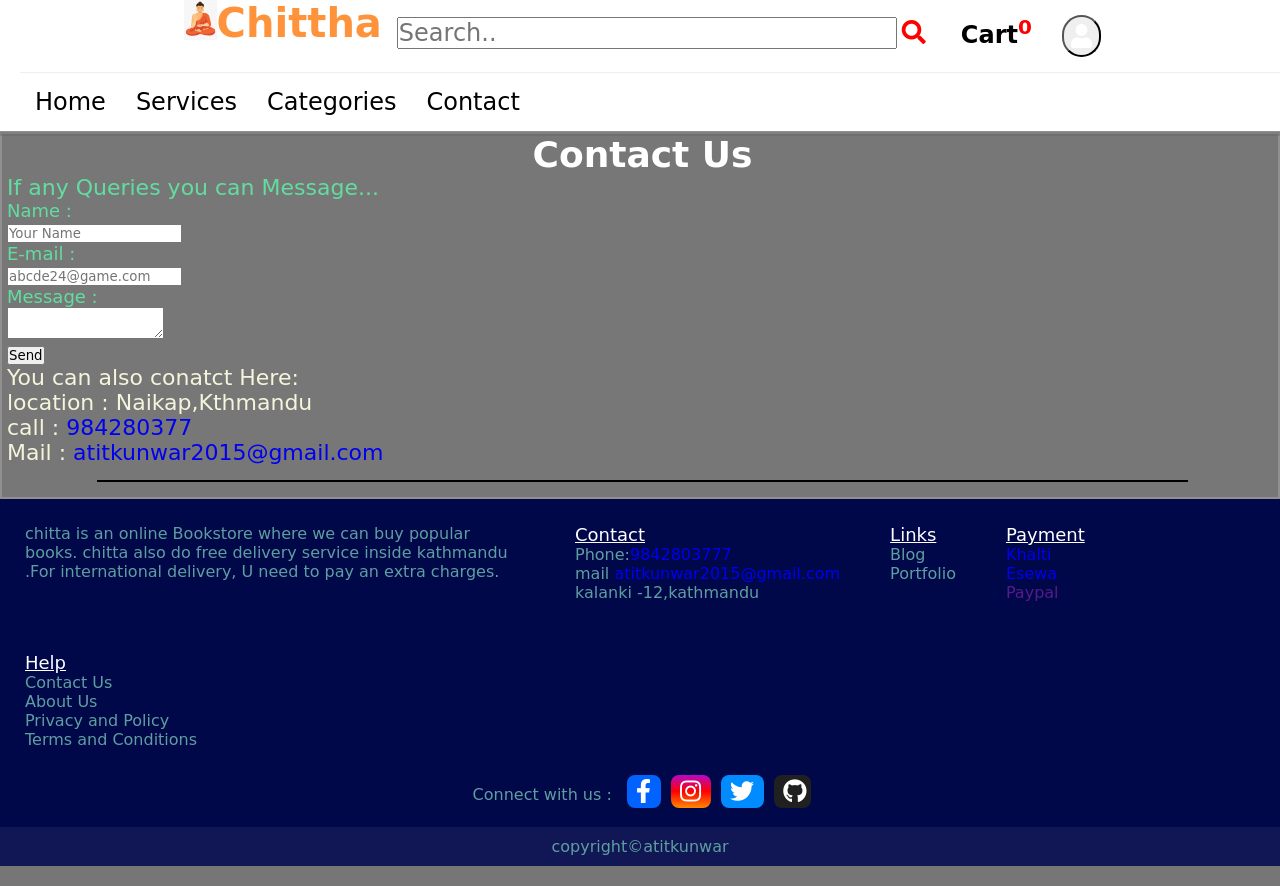
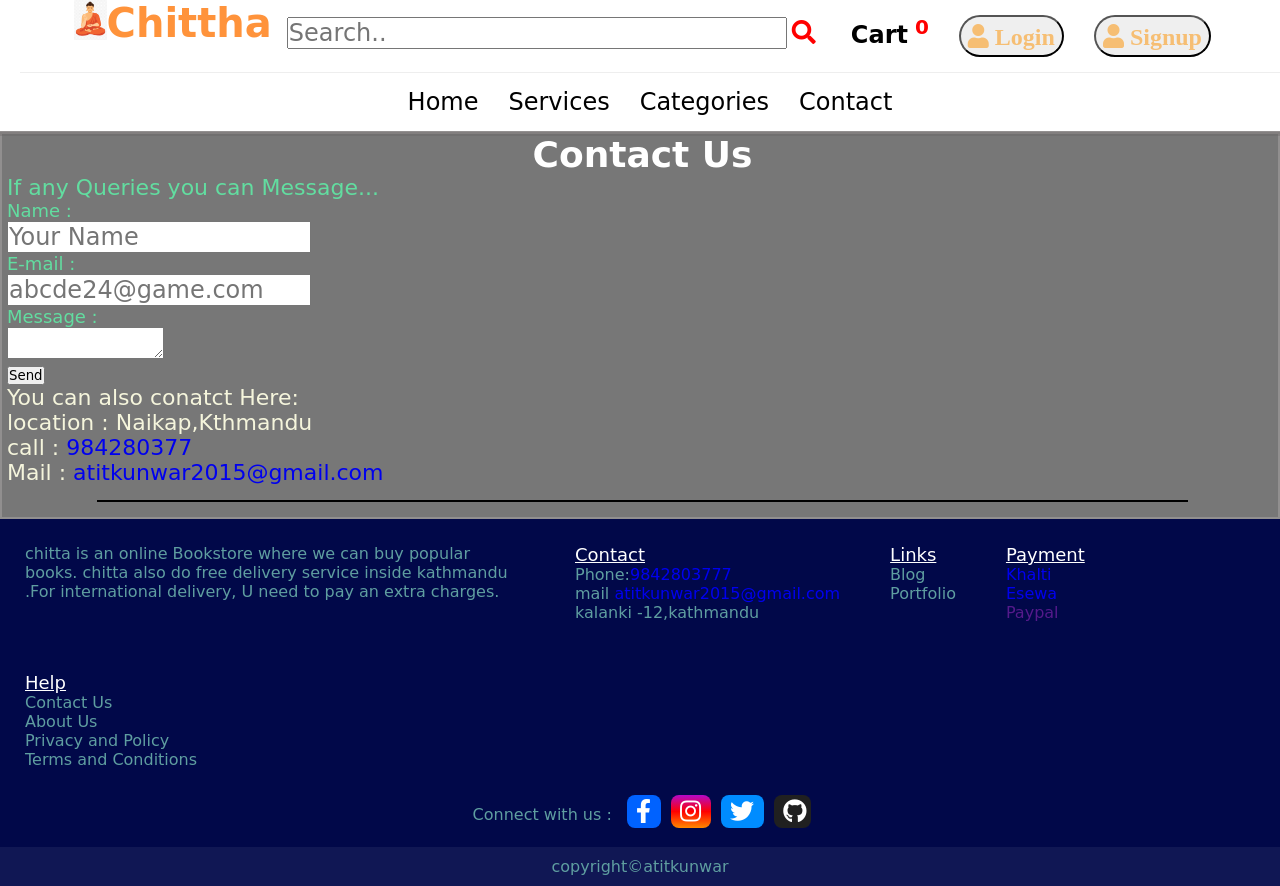
Before and after one commit to kunwaratit/PHP, a PHP site: page /contact.php in a window 1280 px wide. Run offline with PHP 8.4, Linux system fonts and the light colour scheme; some libraries are stand-ins or nearby versions.

Commit message:
rearrange

```diff
--- a/website/Documentation.txt
+++ b/website/Documentation.txt
@@ -1,4 +1,5 @@
 mysql -database- add data ,image,name,price,discount,id
 php - to create cart-> session is used
     -to enter to page
-js- to validate form ,patternmatching
+js  - to validate form ,patternmatching
+    - to show and hide login form
--- a/website/contact.php
+++ b/website/contact.php
@@ -6,7 +6,7 @@
 
 <body>
     <?php require_once('format/header.php') ?>
-    <div id=contact-content>
+    <div id="contact-content">
         <h1 style="text-align: center; color:white;">Contact Us</h1>
         <p>If any Queries you can Message...<br>
 
--- a/website/format/header.php
+++ b/website/format/header.php
@@ -2,42 +2,43 @@
 
 <head>
     <link rel="stylesheet" href="index.css">
-    <link rel="stylesheet" href="https://pro.fontawesome.com/releases/v5.10.0/css/all.css" integrity="sha384-AYmEC3Yw5cVb3ZcuHtOA93w35dYTsvhLPVnYs9eStHfGJvOvKxVfELGroGkvsg+p" crossorigin="anonymous" />
-
+    <link rel="stylesheet" href="https://pro.fontawesome.com/releases/v5.10.0/css/all.css"
+        integrity="sha384-AYmEC3Yw5cVb3ZcuHtOA93w35dYTsvhLPVnYs9eStHfGJvOvKxVfELGroGkvsg+p" crossorigin="anonymous" />
 </head>
 
 <body>
     <div class="navbar" style="display: block;">
-
         <div class="logo" style="display: flex; justify-content:center;">
             <img src="logo.png" alt="" srcset="" height="40px"><span> Chittha</span>
             <ul class="links">
-                <li><input type="search" placeholder="Search.." style="font-size:24px; width:500px;"><i class="fas fa-search" style="color:red;"></i> </li>
+                <li><input type="search" placeholder="Search.." style="font-size:24px; width:500px;"><i
+                        class="fas fa-search" style="color:red;"></i> </li>
                 <?php
                 $count = 0;
                 if (isset($_SESSION['cart'])) {
-
                     $count = count($_SESSION['cart']);
                 }
                 ?>
-                <li><a href="cart.php">Cart<sup style="color:red;"><?php echo $count; ?> </sup>
+                <li><a href="cart.php">Cart<sup style="color:red;">
+                            <?php echo $count; ?>
+                        </sup>
                     </a></li>
-            </ul><button type="menu" style="border-radius:25px; padding: 2px; margin:15px;"><i class="fas fa-user"></i></button>
-
+            </ul>
+            <button id="login-btn" type=" menu" style=" border-radius:25px; padding: 2px; margin:15px;">
+                <i class="fas fa-user" style="color:rgb(246, 190, 115);"> Login</i>
+            </button>
+            <button id="signup-btn" type=" menu" style=" border-radius:25px; padding: 2px; margin:15px;">
+                <i class="fas fa-user" style="color:rgb(246, 190, 115);"> Signup</i>
+            </button>
         </div>
-
-        <ul class="links">
+        <ul class="links" style="justify-content: center;">
             <li><a href="index.php">Home</a></li>
-
             <li><a href="#">Services</a></li>
             <li><a href="categories.php">Categories</a></li>
             <li><a href="contact.php">Contact</a></li>
-
-
         </ul>
-
     </div>
-
+    <?php require_once('login/form.php') ?>
 </body>
 
 </html>
--- a/website/index.css
+++ b/website/index.css
@@ -147,3 +147,6 @@ margin: 0px;
         margin: 15px 90px;
         border: 1px solid black;
     }
+.red{
+    color: red;
+}
--- a/website/index.php
+++ b/website/index.php
@@ -34,7 +34,7 @@ if (isset($_POST['addCart'])) {
         <!--header-->
         <?php require_once('format/header.php') ?>
         <!--Holder-->
-        <div class="mainx">
+        <div class="mainx" >
             <!--quotes-->
             <div class="whitespace">
                 <p style="text-align: center; font-size:32px; margin:0px 100px ; "> <q> A book is a version of the
--- a/website/login/form.php
+++ b/website/login/form.php
@@ -1,28 +1,56 @@
-<!DOCTYPE html>
-<html lang="en">
-
-<head>
-    <meta charset="UTF-8">
-    <meta http-equiv="X-UA-Compatible" content="IE=edge">
-    <meta name="viewport" content="width=device-width, initial-scale=1.0">
-    <title>Document</title>
-</head>
-
-<body>
+<div id="login">
     <form action="form.php" method="post" id="latedisplay">
+        <div class="formContent" style="display:flex;">
             <div id="form">
-            <p id="val" style="visibility:visible;">
+                <p id="val">
                     UserName : <br>
-                <input type="text" name=""><br>
+                    <input type="text" name="" autofocus><br>
                     Password : <br>
                     <input type="password" name=""><br>
-
                     <input type="submit" value="submit">
-
                 </p>
             </div>
+            <div><button type="button" id="hide" style="padding: 5px;"> X<button> </div>
+        </div>
     </form>
+</div>
+<style>
+    #login {
+        display: none;
+        position: fixed;
+        justify-content: center;
+        margin-left: 25%;
+        margin-top: 2%;
 
-</body>
+        background: rgba(1, 8, 73, 0.623);
+        padding: 10%;
+        border-radius: 20px;
+    }
 
-</html>
+    .formContent,
+    input {
+        font-size: 24px;
+
+    }
+
+
+    .formContent {
+        color: white;
+        font-size: 24px;
+
+    }
+</style>
+
+<script>
+    document.getElementById('login-btn').addEventListener('click', show);
+    document.getElementById('hide').addEventListener('click', hide);
+
+    function show() {
+        document.getElementById('login').style.display = "flex";
+
+    }
+
+    function hide() {
+        document.getElementById('login').style.display = "none";
+    }
+</script>
```
Also changed, not shown: website/cart.php (+9 -12 lines), website/login/login.js (added). Lines whose indentation alone changed are shown as unchanged.
